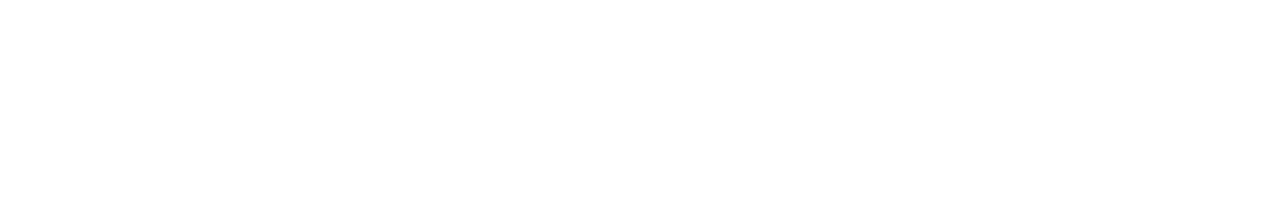
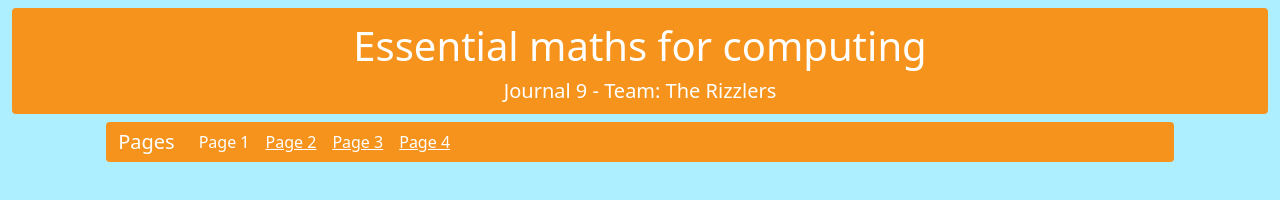
Before and after one commit to KarolisBz/Maths_J9_Project, a plain HTML site: page index.html in a window 1280 px wide. Drawn offline with nearby package versions, Linux system fonts and the light colour scheme; files that its build step writes are made by us from their sources; the site is published under a folder, as on GitHub Pages, so addresses that start at the root find nothing.

Commit message:
more fixes

```diff
--- a/index.html
+++ b/index.html
@@ -6,7 +6,7 @@
   <meta name="viewport" content="width=device-width, initial-scale=1">
   <title>Home Page</title>
   <link href="https://cdn.jsdelivr.net/npm/bootstrap@5.3.0-alpha1/dist/css/bootstrap.min.css" rel="stylesheet" integrity="sha384-GLhlTQ8iRABdZLl6O3oVMWSktQOp6b7In1Zl3/Jr59b6EGGoI1aFkw7cmDA6j6gD" crossorigin="anonymous">
-  <link href="/root/includes/style.css" rel="stylesheet" type="text/css" />
+  <link href="root/includes/style.css" rel="stylesheet" type="text/css" />
 </head>
 
 <body class="cyanTheme">
```
